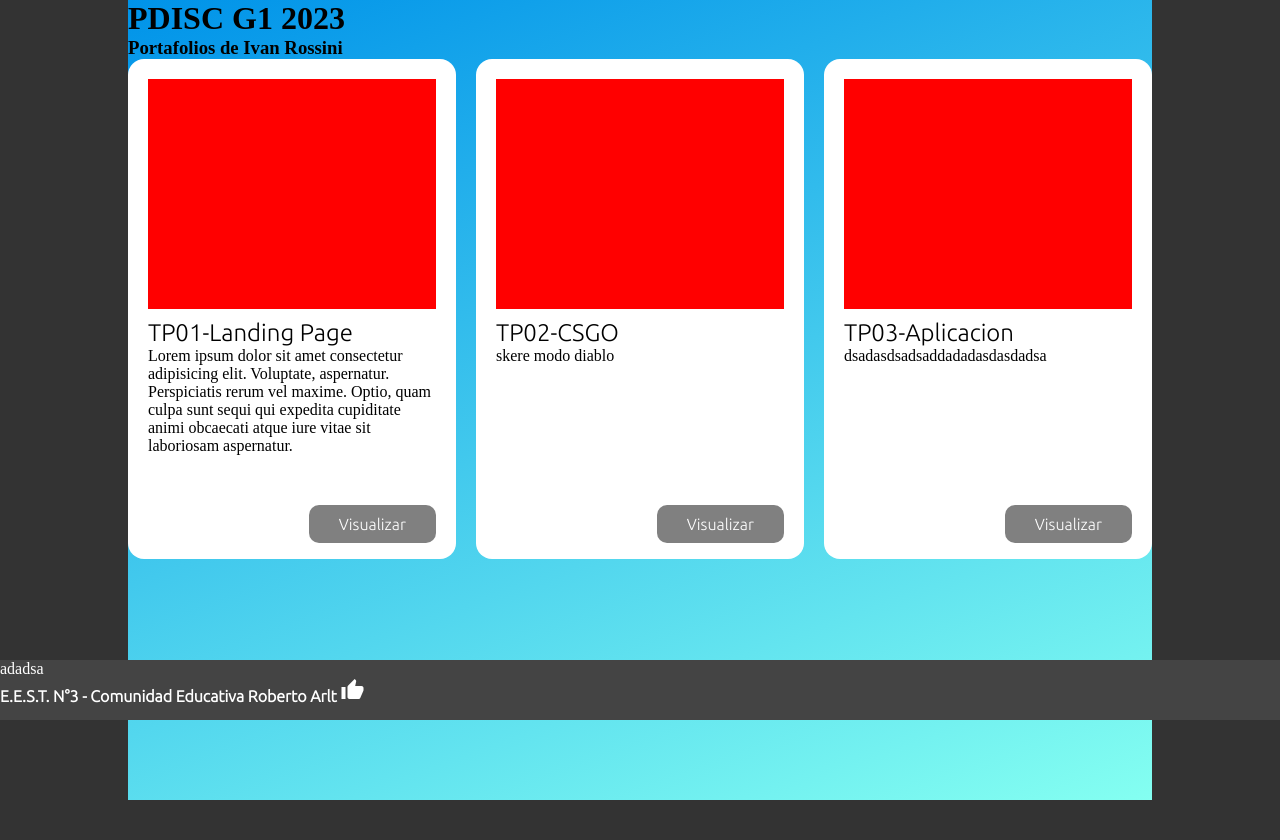
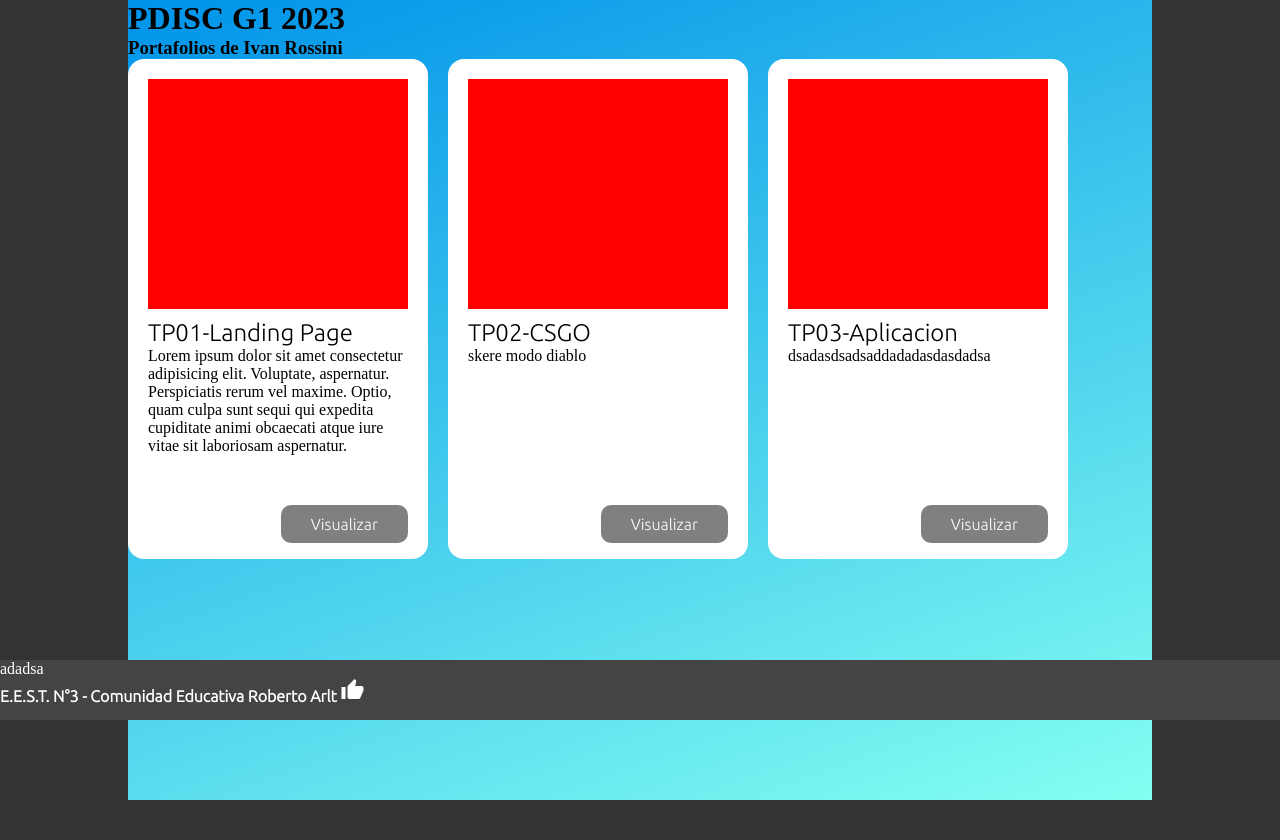
Before and after one commit to IvanRossin1/tp_chaza23, a PHP site: page / in a window 1280 px wide. Shown: the part 80-920 px from the top of the page. Run offline with PHP 8.4, Linux system fonts and the light colour scheme.

Commit message:
modificado

```diff
--- a/css/style.css
+++ b/css/style.css
@@ -51,11 +51,11 @@ header {
 
 .card {
     position: relative;
-    flex: 1 0 100px;
-    /* flex-grow: 1; */
+    flex: 0 0 300px;
+/*  flex-grow: 1;
     flex-shrink: 0;
     flex-basis: 100px;
-    /* width: 30%; */
+    width: 30%; */
     height: 500px;
     background-color: white;
     padding: 20px;
```
